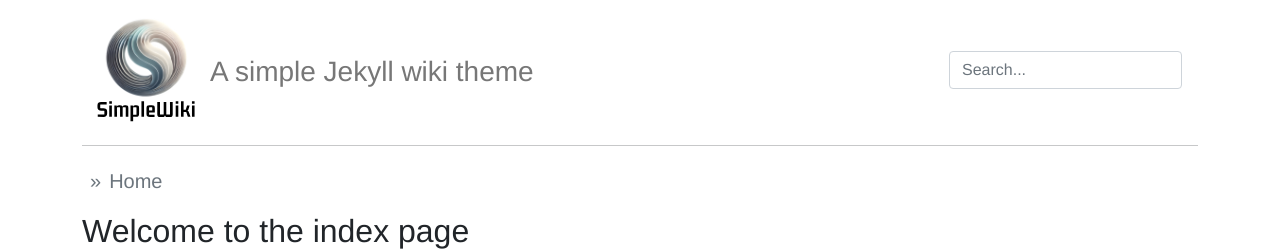
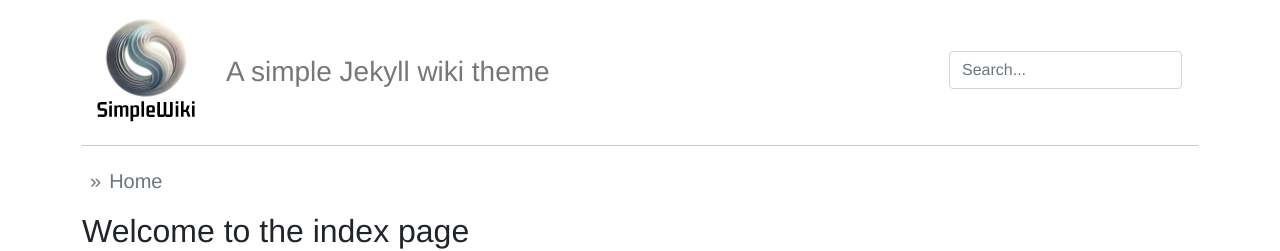
Before and after one commit to shadokos/shadokos.github.io, a Jekyll site: the page built from index.md, in a window 1280 px wide. Shown: the top 251 px of the page. Built offline with Jekyll 4.4.1, drawn with Linux system fonts in a browser that asks for light colours.

Commit message:
chore(style)

```diff
--- a/_includes/sections/body/header.html
+++ b/_includes/sections/body/header.html
@@ -1,6 +1,6 @@
 <header class="p-3 pb-0">
   <div class="container">
-    <div class="d-flex flex-wrap align-items-center justify-content-center justify-content-lg-start">
+    <div class="d-flex gap-3 flex-wrap align-items-center justify-content-center justify-content-lg-start">
       <a href="{{site.baseurl}}/" class="d-flex align-items-center mb-2 mb-lg-0 text-dark text-decoration-none">
         <img src="{{site.baseurl}}/assets/img/svg/simple_wiki_medium.svg" alt="logo" width="128px">
       </a>
--- a/assets/css/main.scss
+++ b/assets/css/main.scss
@@ -5,6 +5,10 @@
 
 @import "font";
 @import url(github-dark.css);
+
+:root {
+  color-scheme: light;
+}
 
 div.highlight {
     padding: 1rem;
```
